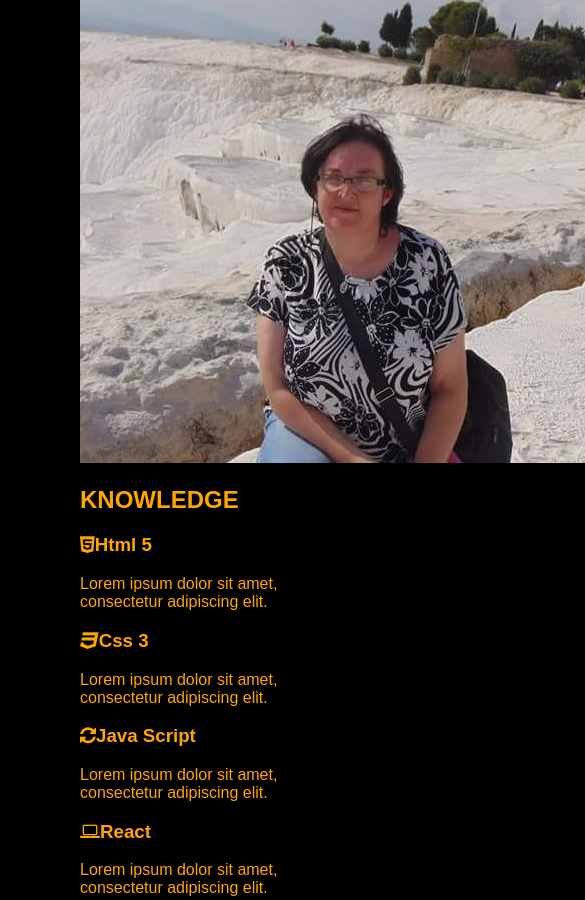
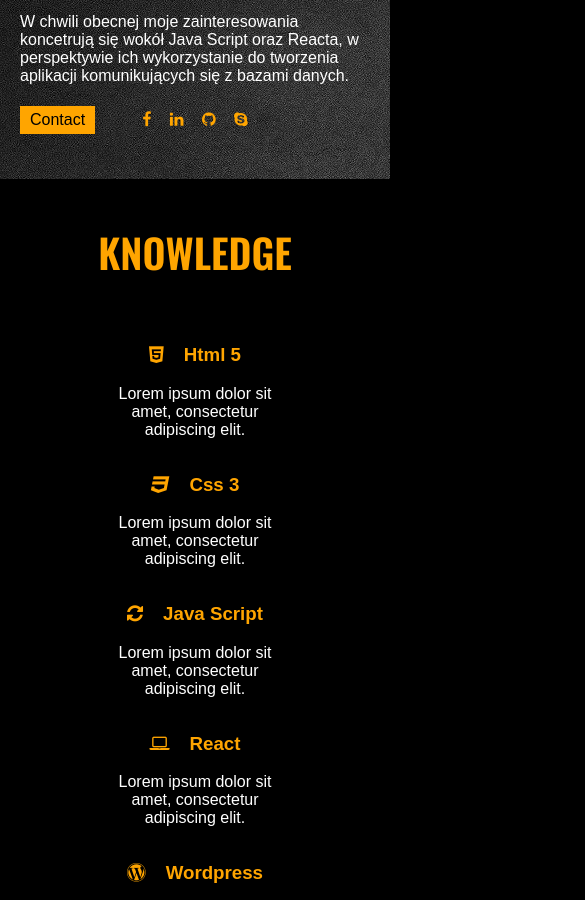
Before and after one commit to joannawalach/portfolio, a plain HTML site: page index.html in a window 390 px wide. Shown: the part 742-1642 px from the top of the page, 585 px wide, since content can reach past the window. Drawn offline with nearby package versions, Linux system fonts and the light colour scheme; a web font is replaced by a local one.

Commit message:
media query

```diff
--- a/style.css
+++ b/style.css
@@ -10,6 +10,9 @@ body {
 }
 
 .container {
+    display: flex;
+    flex-direction: column;
+    margin-top:0;
     padding: 0 5rem 0 5rem;
 }
 
@@ -18,11 +21,13 @@ body {
     flex-direction: row;
     width: 100%;
     position: fixed;
+    top:0;
     background-color: black;
     align-items: center;
 }
 
 .home h1 {
+    font-family: 'Oswald';
     font-size: 2rem;
 }
 
@@ -45,6 +50,103 @@ body {
     text-decoration: none;
     padding: 0 0.2rem 0 0.2rem;
 }
+
+.about {
+    display: flex;
+    flex-direction:row;
+    column-gap: 30px;
+    justify-content: space-around;
+    align-items: center;
+    background-image: url(./img/tlo.jpg);
+    margin-top: 120px;
+    padding: 20px;
+}
+
+.about h2 {
+    font-family: 'Oswald';
+    font-size: 40px;
+}
+
+.about p {
+    color: white;
+}
+
+.about .intro {
+ width: 50%;
+ padding: 20px;
+}
+
+.about .photo {
+    width: 50%;
+
+}
+
+.about .photo {
+    width: 400px;
+    border-radius: 50%;
+    filter: grayscale();
+}
+
+.about .contacticons {
+ display: flex;
+ flex-direction: row;
+ align-items: center;
+ width: 100%;
+}
+
+.about .contactbtn {
+    background-color:orange;
+    padding: 5px 10px 5px 10px;
+}
+
+.about .contactbtn a {
+      color: black;
+      text-decoration: none;
+}
+
+.about .socialicons a {
+    color: orange;
+    padding: 0 7px 0 7px;
+}
+
+.skills {
+    display: flex;
+    flex-direction:column;
+    column-gap: 30px;
+    justify-content: space-around;
+    align-items: center;
+    padding: 20px;
+}
+
+.skills h2 {
+    font-family: 'Oswald';
+    font-size: 40px;
+}
+
+.skills .icons {
+    width: 100%;
+    padding: 10px;
+}
+
+.skills .icons .row {
+    display: flex;
+    flex-direction: row;
+    column-gap: 20px;
+}
+
+.skills .icons .card {
+    width: 33%;
+    padding: 20px;
+}
+
+.skills .icons .card h3 i{
+    padding-right: 20px;
+}
+
+.skills .icons .card p {
+color: white;
+}
+
 
 /* Large devices (laptops/desktops, 992px and up) */
 @media only screen and (max-width: 1200px) {
@@ -81,8 +183,40 @@ body {
  }
 
  .home ul {
-width: 80%;
+width: 70%;
  }
+
+ .about {
+     display: flex;
+     flex-direction: row-reverse;
+ }
+
+ .about .intro {
+width: 100%;
+ }
+
+ .about .photo {
+     width: 200px;
+ }
+
+ .about .contacticons .contactbtn {
+     margin: 5px 40px 5px 0;
+}
+
+.skills {
+
+}
+
+.skills .icons .row {
+    flex-wrap: wrap;
+    justify-content: center;
+}
+
+.skills .icons .row .card {
+    width: 40%;
+    padding: 20px;
+    text-align: center;
+}
 }
 
 /* Small devices (portrait tablets and large phones, 600px and up) */
@@ -91,12 +225,35 @@ width: 80%;
         font-size: 1.4rem;
     }
 
+    .skills {
+        display: flex;
+        flex-direction:column;
+        column-gap: 30px;
+        justify-content: space-around;
+        align-items: center;
+        padding:10px;
+    }
+
+    .skills .icons .row {
+        flex-wrap: wrap;
+        justify-content: center;
+    }
+
+    .skills .icons .row .card {
+        width: 35%;
+        padding: 10px;
+        text-align: center;
+    }
+
 
 }
 /* Extra small devices (phones, 600px and down) */
 @media only screen and (max-width: 600px) {
 
+    .container {
+        padding: 0;
 
+    }
     .home h1 {
         font-size: 1.2rem;
     }
@@ -106,4 +263,32 @@ width: 80%;
         flex-direction: column;
        line-height: 2.5rem;
        }
+
+       .about {
+        display: flex;
+        flex-direction: column-reverse;
+        margin-top: 300px;
+    }
+
+    .about .intro {
+   width: 100%;
+    }
+
+    .about .photo {
+        display: none;
+    }
+
+    .about .contacticons .contactbtn {
+        margin: 5px 40px 5px 0;
+   }
+
+   .skills .icons .row {
+    display: flex;
+    flex-direction: row;
 }
+
+.skills .icons .row .card {
+    width: 50%;
+    padding: 0;
+}
+}
```
